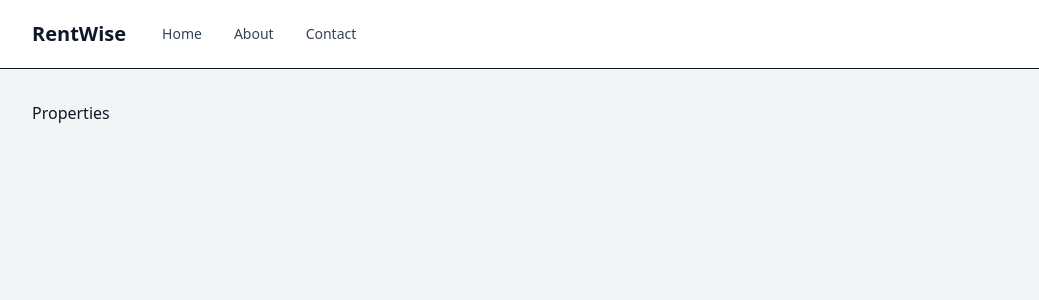
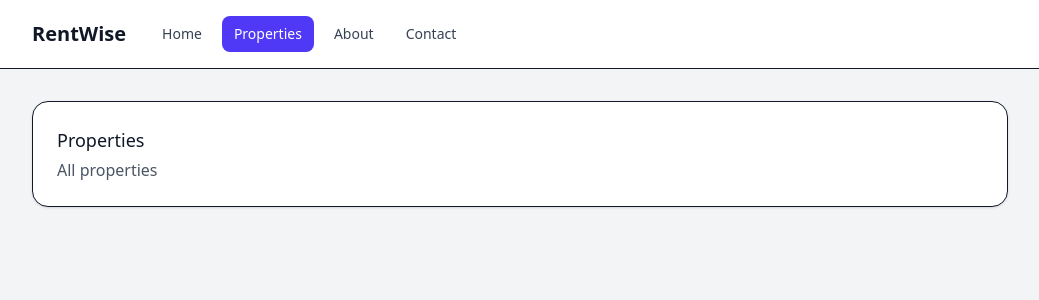
Before and after one commit to victorvaladez1/rentwise-pern, a React (Vite) app in the folder frontend/: page /properties in a window 1280 px wide. Shown: the top 300 px of the page, without its empty margins (120-1159 px from the left). Built offline with nearby package versions, Linux system fonts and the light colour scheme.

Commit message:
Stylize properrties page and add properties page to navbar component

```diff
--- a/frontend/src/components/Navbar.jsx
+++ b/frontend/src/components/Navbar.jsx
@@ -15,6 +15,9 @@ export default function Navbar() {
           <NavLink to="/" className={link}>
             Home
           </NavLink>
+          <NavLink to="/properties" className={link}>
+            Properties
+          </NavLink>
           <NavLink to="/about" className={link}>
             About
           </NavLink>
--- a/frontend/src/pages/Properties.jsx
+++ b/frontend/src/pages/Properties.jsx
@@ -1,7 +1,8 @@
 export default function Properties() {
   return (
-    <div>
-      <h2>Properties</h2>
+    <div className="rounded-2xl border bg-white p-6 shadow-sm">
+      <h2 className="text-lg font-medium">Properties</h2>
+      <p className="mt-1 text-gray-600">All properties</p>
     </div>
   );
 }
```
